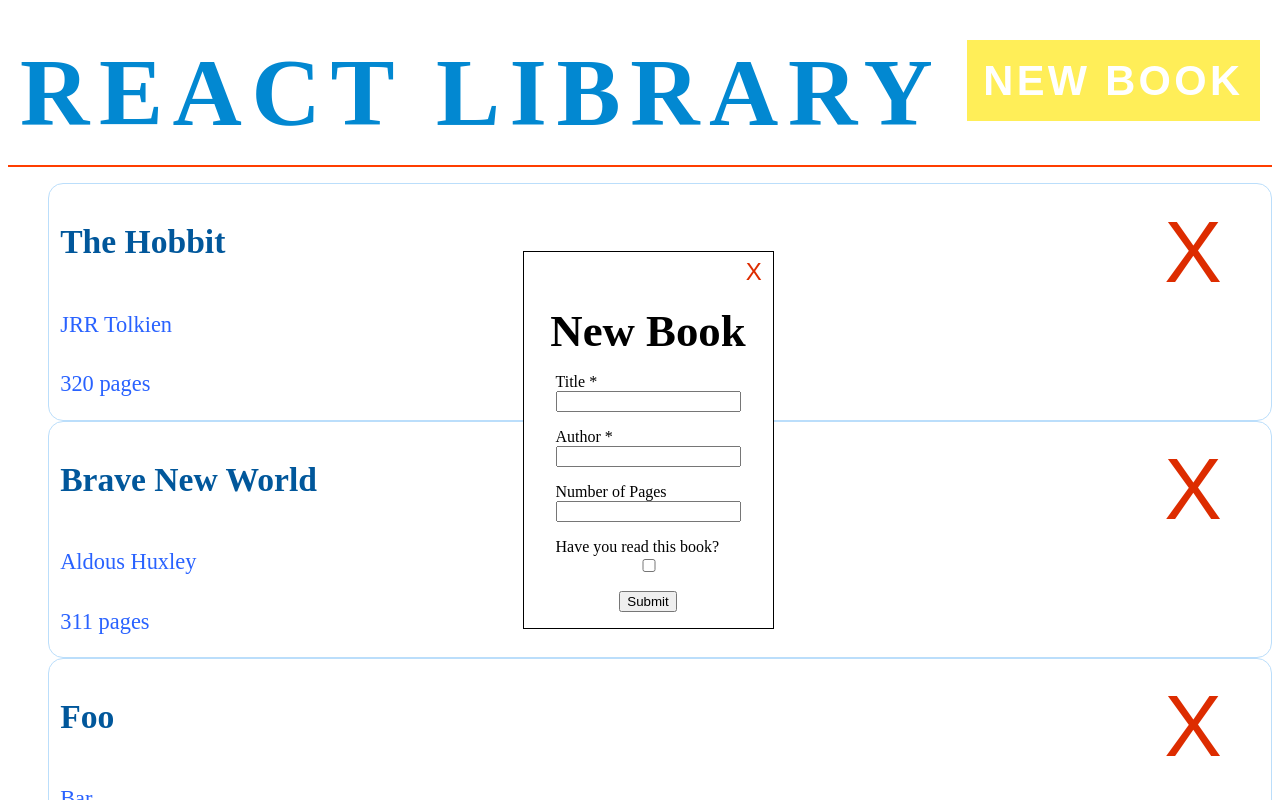
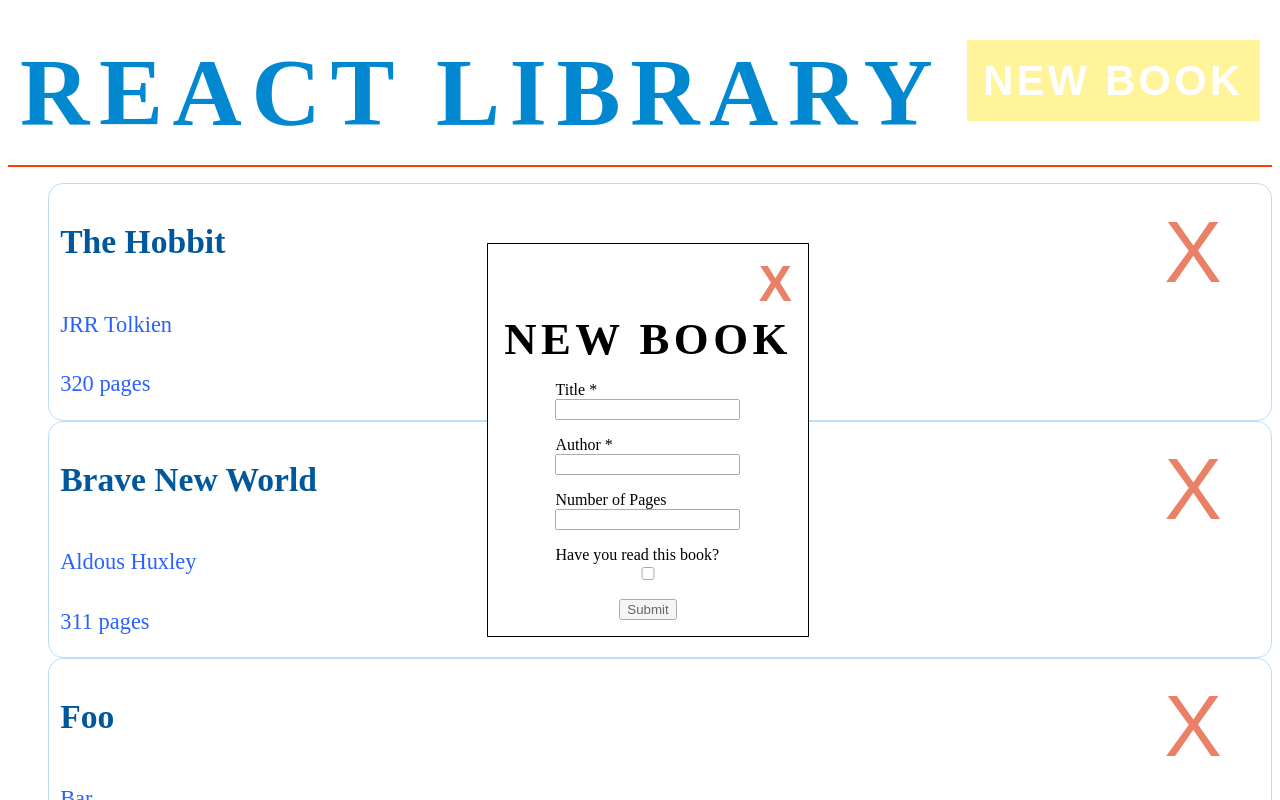
Before and after one commit to clavierbulb-green/React-Library, a React (Vite) app: page / in a window 1280 px wide. Both pictures are taken after a click on the button "NEW BOOK". Shown: the top 800 px of the page. Built offline with nearby package versions, Linux system fonts and the light colour scheme.

Commit message:
Add hover effect to buttons and form inputs

```diff
--- a/src/style.css
+++ b/src/style.css
@@ -1,3 +1,12 @@
+button, input {
+  opacity: 0.6;
+  transition: opacity 200ms ease-in-out;
+}
+button:hover,
+input:hover {
+  opacity: 1;
+}
+
 header {
   position: sticky;
   top: 0;
@@ -133,6 +142,9 @@ header {
 .form-title {
   font-size: calc(1.2rem + 2vw);
   margin-bottom: 0;
+  margin-top: 1.2em;
+  text-transform: uppercase;
+  letter-spacing: 0.1em;
 }
 
 .form-close-button {
@@ -144,5 +156,6 @@ header {
   background-color: white;
   color: #DD2C00;
 
-  font-size: 1.5em;
+  font-size: calc(1.5em + 2vw);
+  font-weight: bold;
 }
```
